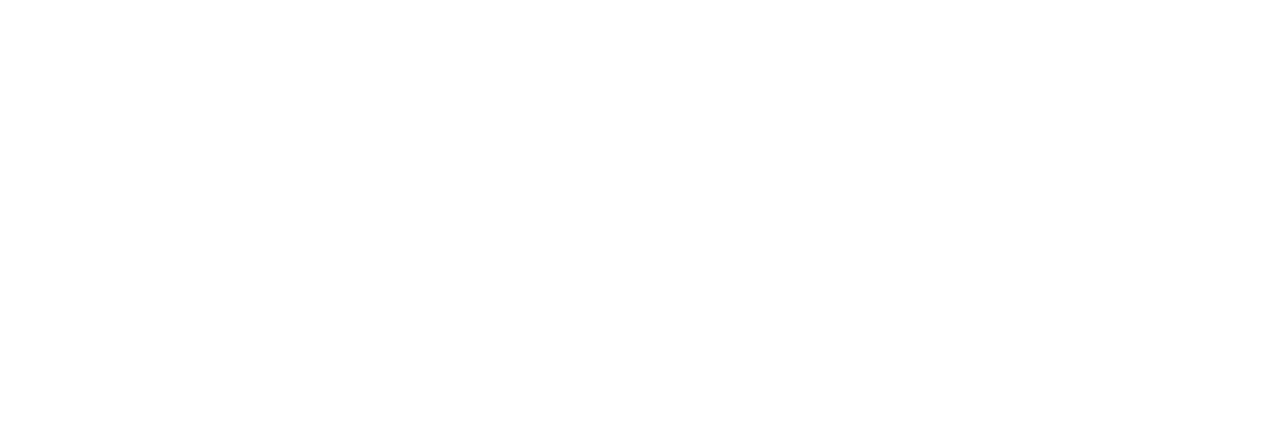
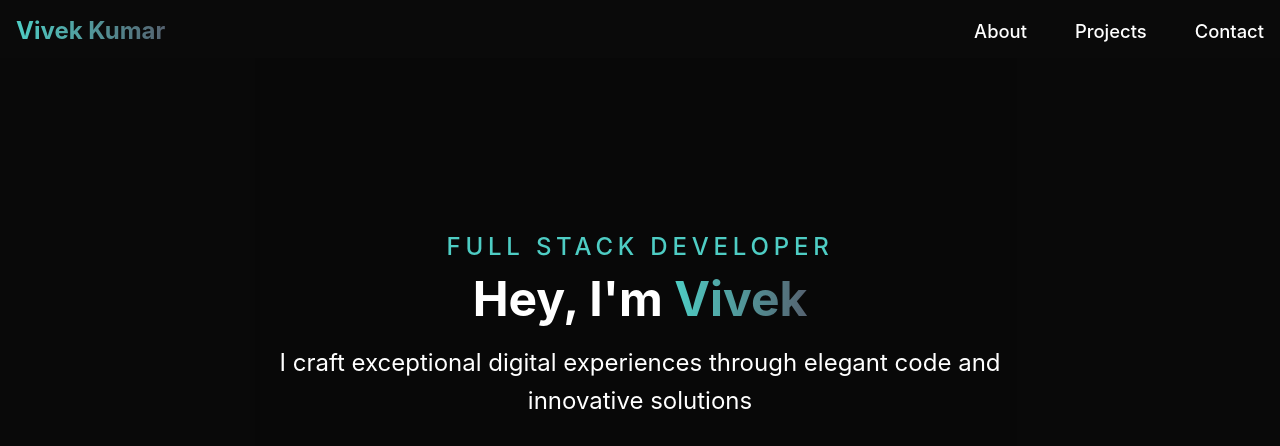
Before and after one commit to VIVEK-SACHIN/dummydeployment, a plain HTML site: page index.html in a window 1280 px wide. Shown: the top 446 px of the page. Drawn offline with Linux system fonts and the light colour scheme; the site is published under a folder, as on GitHub Pages, so addresses that start at the root find nothing.

Commit message:
minor change

```diff
--- a/index.html
+++ b/index.html
@@ -5,8 +5,8 @@
     <link rel="icon" type="image/svg+xml" href="/vite.svg" />
     <meta name="viewport" content="width=device-width, initial-scale=1.0" />
     <title>Vite + React + TS</title>
-    <script type="module" crossorigin src="/assets/index-BhoUVNAk.js"></script>
-    <link rel="stylesheet" crossorigin href="/assets/index-B-ok5-FS.css">
+    <script type="module" crossorigin src="assets/index-BhoUVNAk.js"></script>
+    <link rel="stylesheet" crossorigin href="assets/index-B-ok5-FS.css">
   </head>
   <body>
     <div id="root"></div>
```
